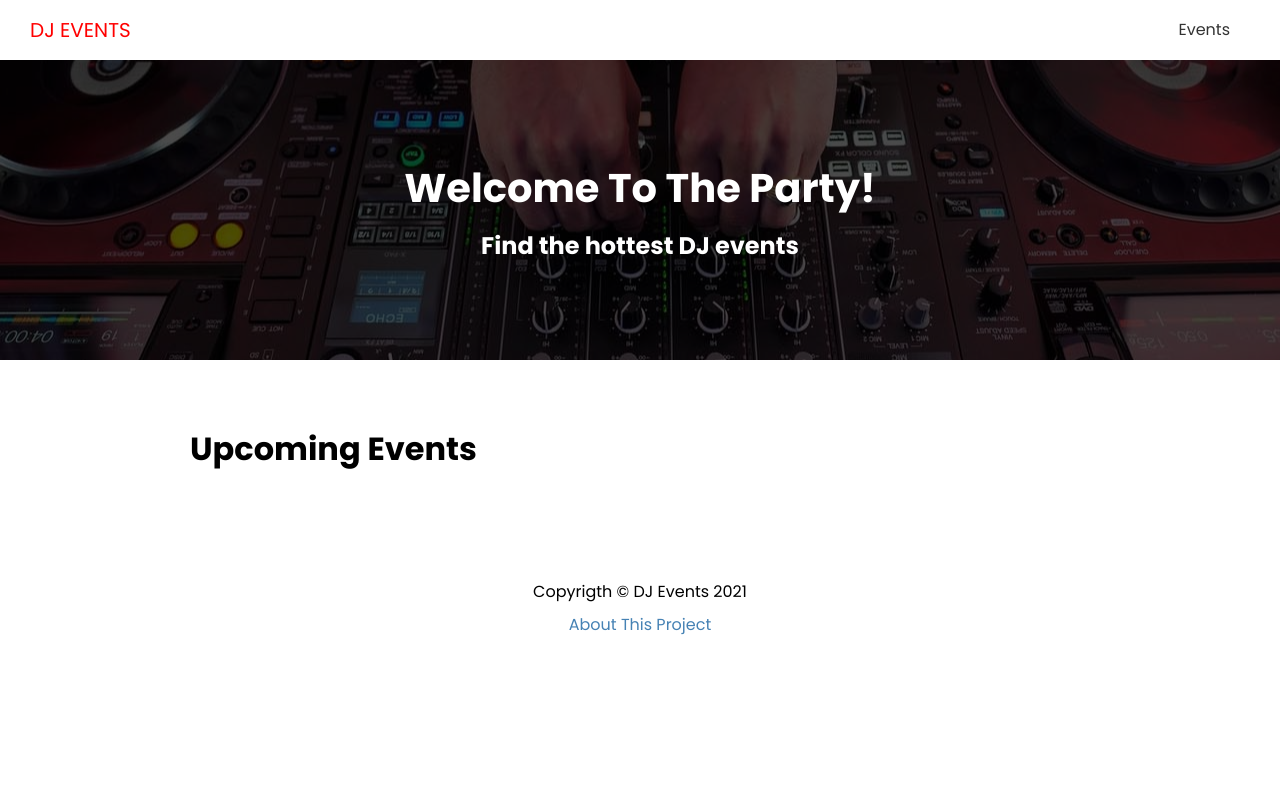
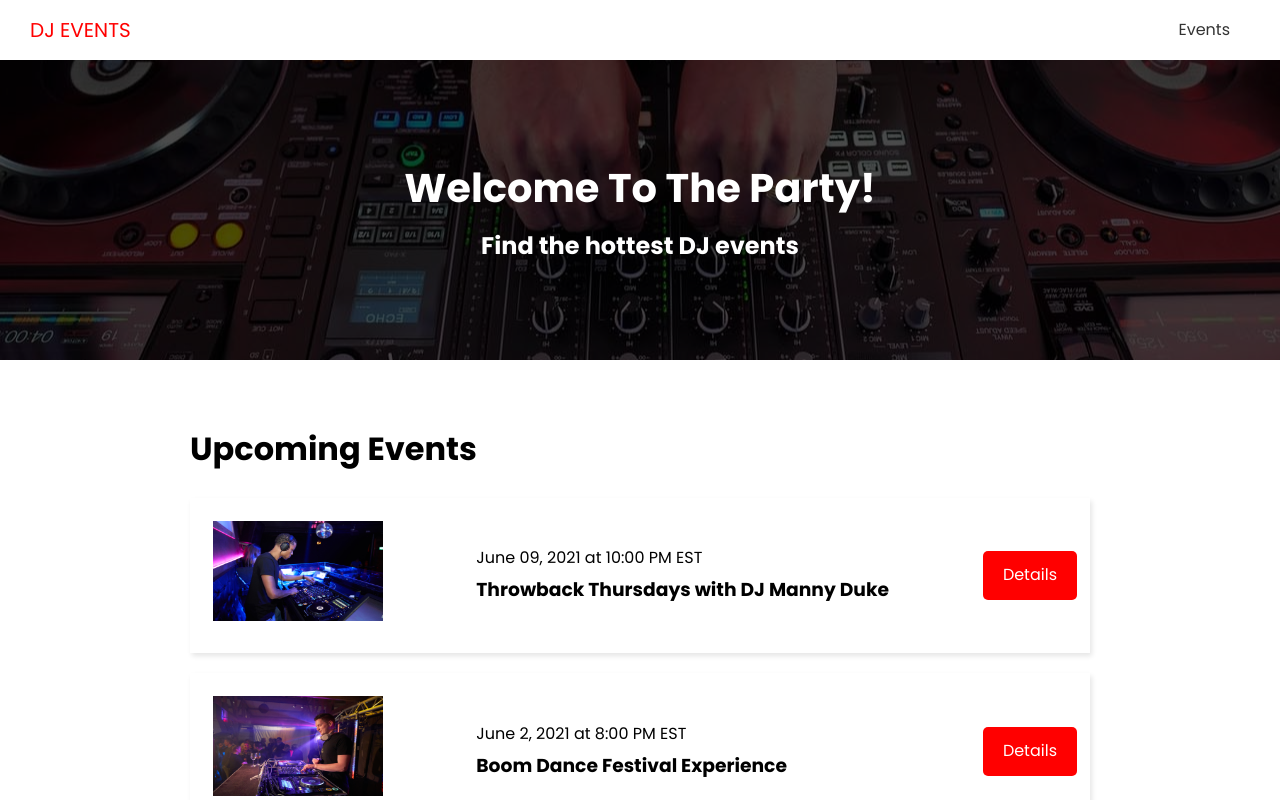
Before and after one commit to TomasGarciaDev/dj-events-frontend, a Next.js app: page / in a window 1280 px wide. Shown: the top 800 px of the page. Built offline with nearby package versions, Linux system fonts and the light colour scheme; no server answers.

Commit message:
Displaying events using a EventItem React component

```diff
--- /dev/null
+++ b/components/EventItem.js
@@ -0,0 +1,26 @@
+import Link from "next/link";
+import Image from "next/image";
+import styles from "@/styles/EventItem.module.css"
+
+export default function EventItem({evt}) {
+  return (
+    <div className={styles.event}>
+      <div className={styles.img}>
+        <Image src={evt.image ? evt.image : '/images/event-default.png'} width={170} height={100}/>
+      </div>
+
+      <div className={styles.info}>
+        <span>
+          {evt.date} at {evt.time}
+        </span>
+        <h3>{evt.name}</h3>
+      </div>
+
+      <div className={styles.link}>
+        <Link href={`/events/${evt.slug}`}>
+          <a className='btn'>Details</a>
+        </Link>
+      </div>
+    </div>
+  )
+}
--- a/pages/index.js
+++ b/pages/index.js
@@ -1,10 +1,16 @@
 import Layout from "@/components/Layout";
+import EventItem from "@/components/EventItem";
 import { API_URL } from "@/config/index";
 
 export default function HomePage({ events }) {
   return (
     <Layout>
       <h1>Upcoming Events</h1>
+      {events.length === 0 && <h3>No events to show</h3>}
+
+      {events.map(evt => (
+        <EventItem key={evt.id} evt={evt}/>
+      ))}
     </Layout>
   )
 }
--- /dev/null
+++ b/styles/EventItem.module.css
@@ -0,0 +1,28 @@
+.event {
+  display: flex;
+  justify-content: space-between;
+  align-items: center;
+  margin: 20px 0;
+  padding: 13px;
+  box-shadow: 2px 3px 5px rgba(0, 0, 0, 0.1);
+}
+
+.img {
+  flex: 1;
+  margin: 10px;
+}
+
+.info {
+  flex: 2;
+}
+
+@media (max-width: 600px) {
+  .event {
+    flex-direction: column;
+    text-align: center;
+  }
+
+  .info {
+    margin-bottom: 20px;
+  }
+}
```
